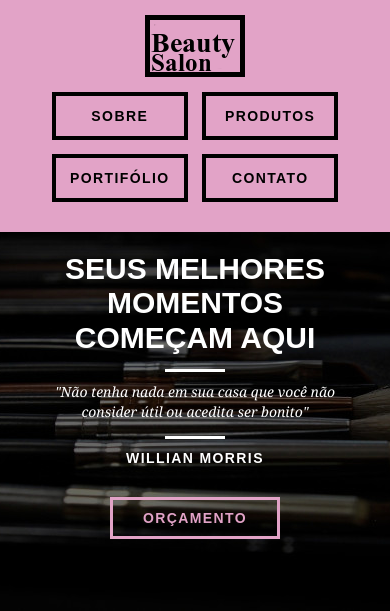
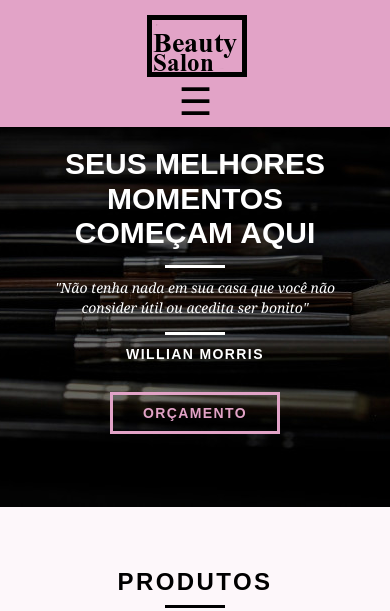
Before and after one commit to AlexrParreira/websiteSalon, a PHP site: page / in a window 390 px wide. Shown: the top 611 px of the page. Run offline with PHP 8.4, Linux system fonts and the light colour scheme.

Commit message:
menu mobile

```diff
--- a/css/grid.css
+++ b/css/grid.css
@@ -187,7 +187,7 @@
 		width: 236px;
 	}
 }
-@media screen and (max-width: 787px) {
+@media  screen and (max-width: 787px) {
 	.container {
 		width: 300px;
 
@@ -209,7 +209,7 @@
 .grid-15,
 .grid-16,
 .grid-1-3 {
-	width: 300px;
+	width: 100%;
 	margin: 0 0 20px;
 	float:none;
 
--- a/css/responsivo.css
+++ b/css/responsivo.css
@@ -27,14 +27,12 @@
 	.header{
 		position: relative;
 		padding-bottom:0px;
-	}
-	.header img{
-		margin: 0 auto 10px auto;
 
 	}
-	.header_menu{
-		text-align: center;
+	.header a img{
+		margin:  0 40px 0 34%;
 	}
+
 	.header_menu ul li{
 		margin: 5px;
 	}
@@ -54,6 +52,30 @@
 
 	.header_menu ul li a.menu_ativo {
 	border-color: #FFF;
+	  }
+
+	  label{
+		  display: block;
+		  cursor: pointer;
+		  float: left;
+
+
+	  }
+	  .menu{
+		  text-align: center;
+		  width: 100%;
+		  display: none;
+	  }
+	  .menu li a{
+		  display: block;
+		  margin: 0;
+	  }
+	  #toggle:checked + .menu{
+
+		  display: block;
+	  }
+	  #toggle:hover{
+		border: 4px solid #000;
 	  }
 
 	/*Introdução*/
--- a/css/style.css
+++ b/css/style.css
@@ -80,7 +80,18 @@
 
 /* Header */
 
+label{
+  margin:  0 40px 0 44.5%;
+  font-size: 38px;
+  line-height: 50px;
+  display: none;
 
+
+}
+#toggle{
+
+  display: none;
+}
 .header {
   position: fixed;
   top: 0;
--- a/index.html
+++ b/index.html
@@ -17,10 +17,13 @@
   <header class='header'>
     <div class="container">
       <a href="index.html" class="grid-4">
-        <img src="img/logomini.png" alt="Bikcraft">
+        <img src="img/logomini.png" alt="BTsalon">
       </a>
       <nav class="grid-12 header_menu">
-        <ul>
+
+        <label for="toggle">&#9776;</label>
+        <input type="checkbox" id="toggle">
+        <ul class="menu">
           <li><a href="sobre.html" >Sobre</a></li>
           <li><a href="produtos.html">Produtos</a></li>
           <li><a href="portifolio.html">Portifólio</a></li>
--- a/sobre.html
+++ b/sobre.html
@@ -21,6 +21,7 @@
         <img src="img/logomini.png" alt="Bikcraft">
       </a>
       <nav class="grid-12 header_menu">
+       <label for="toggle">&#9776;</label>
         <ul>
           <li><a href="sobre.html" class="menu_ativo">Sobre</a></li>
           <li><a href="produtos.html">Produtos</a></li>
```
